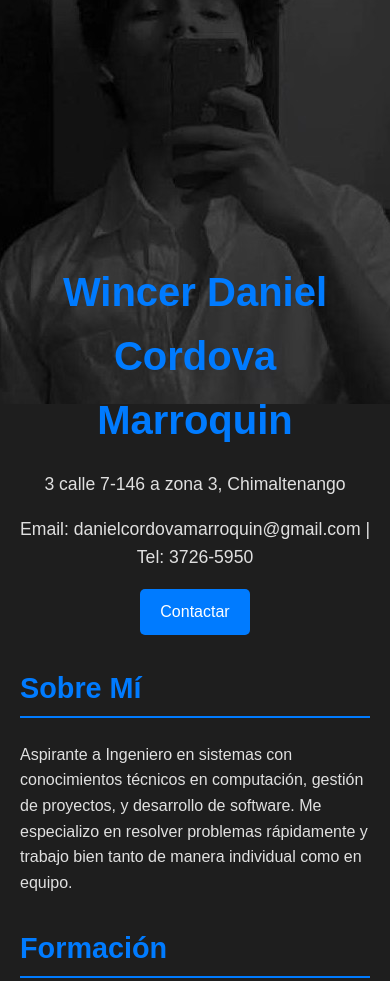
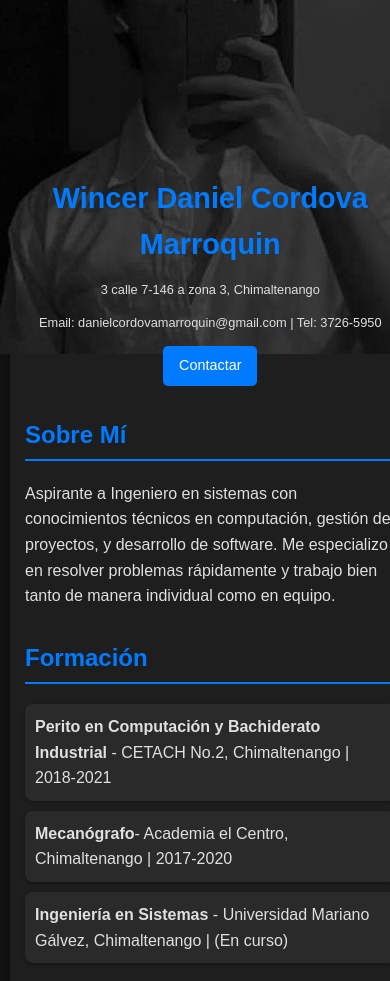
Before and after one commit to danyelcm2/danyelcm2.github.io, a plain HTML site: page index.html in a window 390 px wide. Shown: the top 981 px of the page. Drawn offline with Linux system fonts and the light colour scheme.

Commit message:
Add files via upload

```diff
--- a/style.css
+++ b/style.css
@@ -107,3 +107,46 @@ header p {
 .toggle-experience {
     cursor: pointer;
 }
+
+/* Responsive design for mobile devices */
+@media (max-width: 768px) {
+    .container {
+      margin: 10px;
+      padding: 15px;
+      width: 95%;
+    }
+    header h1 {
+      font-size: 2em;
+    }
+    header p {
+      font-size: 0.9em;
+    }
+    .photo-placeholder {
+      width: 120px;
+      height: 160px;
+    }
+    .section h2 {
+      font-size: 1.5em;
+    }
+    .section ul li {
+      padding: 10px;
+    }
+  }
+
+  /* Additional adjustments for very small screens */
+  @media (max-width: 480px) {
+    header h1 {
+      font-size: 1.8em;
+    }
+    header p {
+      font-size: 0.8em;
+    }
+    .photo-placeholder {
+      width: 100px;
+      height: 130px;
+    }
+    .contact-button {
+      padding: 8px 16px;
+      font-size: 0.9em;
+    }
+  }
```
